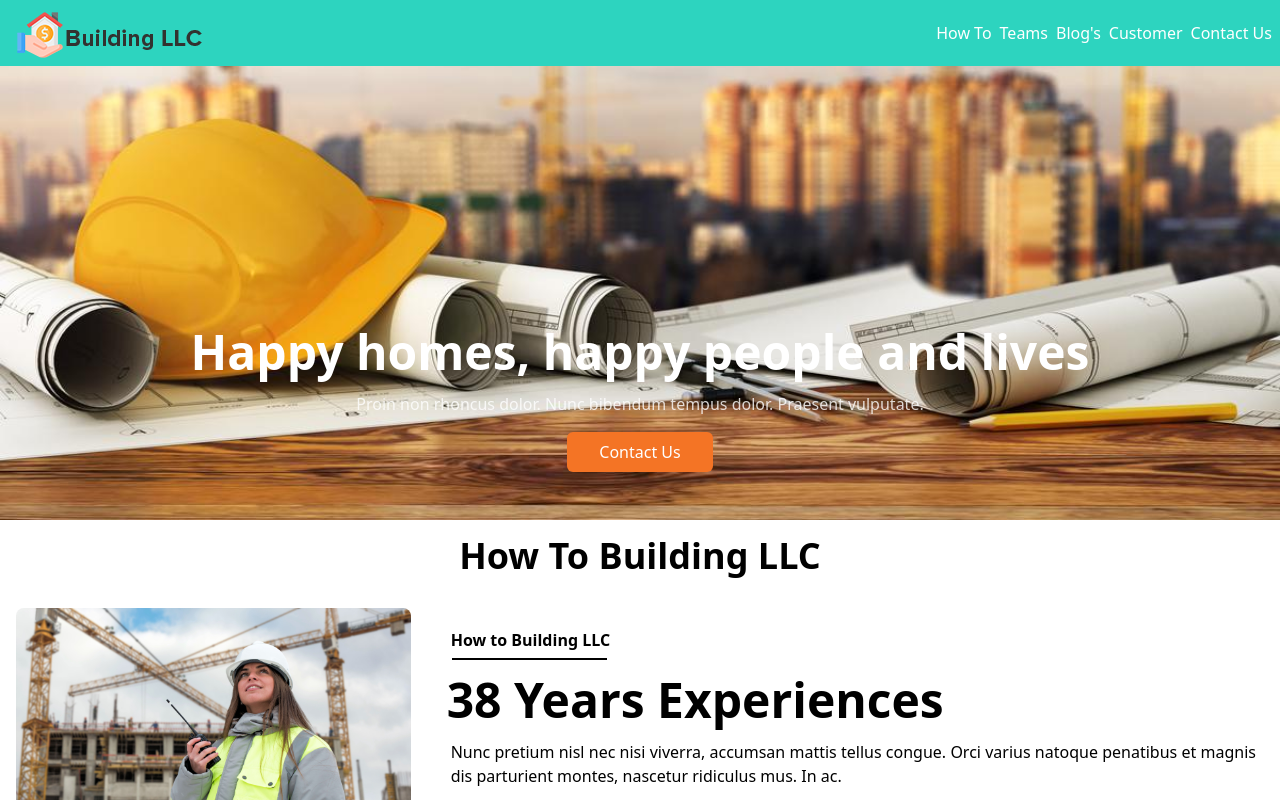
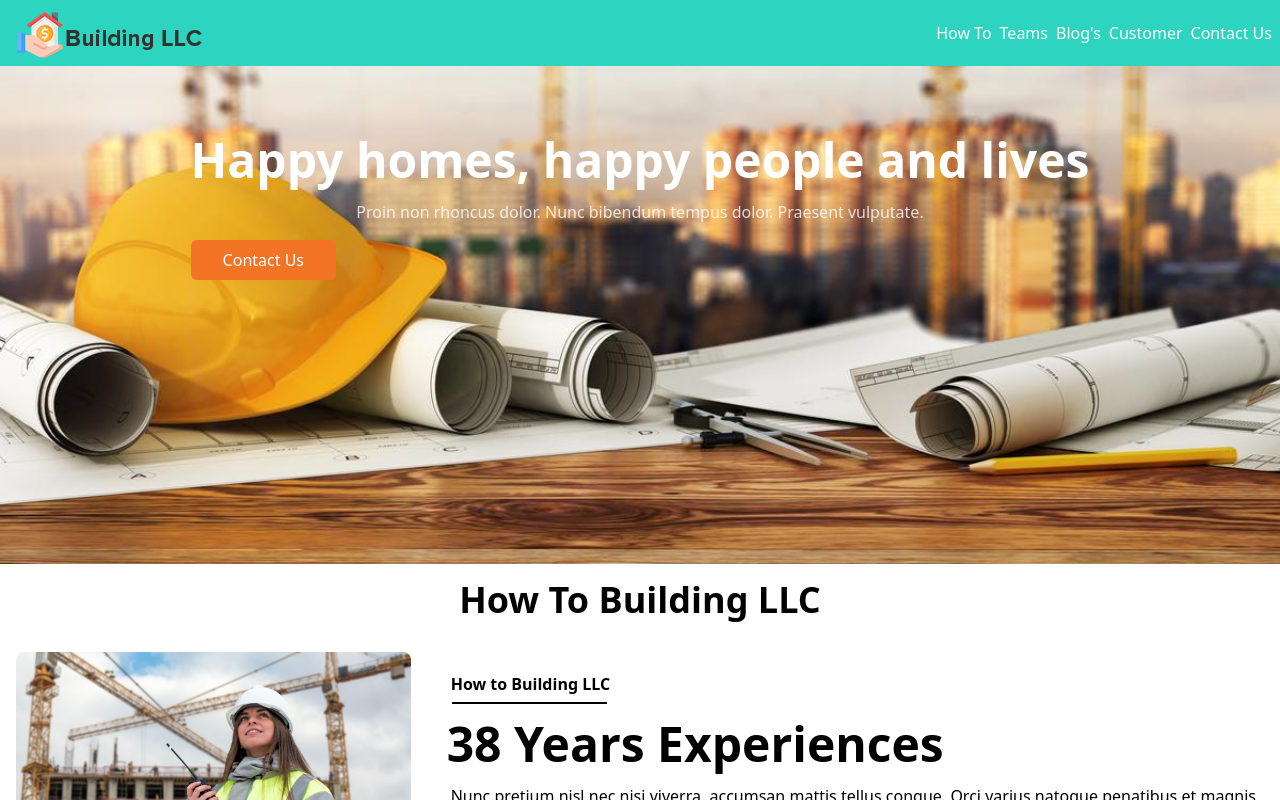
Before and after one commit to MelihKrts/React-First-Project, a React (Vite) app: page / in a window 1280 px wide. Shown: the top 800 px of the page. Built offline with nearby package versions, Linux system fonts and the light colour scheme.

Commit message:
save changes

```diff
--- a/src/components/Slide.jsx
+++ b/src/components/Slide.jsx
@@ -1,20 +1,20 @@
 export default function Slide() {
   return (
-    <section className="w-full bg-[url('../assets/images/slide-one.jpg')] h-[65vh] bg-cover bg-bottom bg-fixed">
-      <div className="container mx-auto ">
-        <div className="w-full flex justify-center items-center">
-
-          <div className="absolute lg:top-1/2 left-1/2 text-center w-full  -translate-x-1/2 -translate-y-1/2">
-            <h1 className="text-4xl lg:text-5xl font-bold text-center text-white">
+    <section className="w-full mt-16 relative">
+      <div className="w-full bg-[url('../assets/images/slide-one.jpg')] bg-cover bg-bottom bg-fixed h-[500px]">
+        <div className="container mx-auto">
+          <div className="w-full flex flex-col justify-center items-center mx-auto relative">
+            <div className="translate-y-1/2 absolute top-1/2">
+          <h1 className="text-4xl lg:text-5xl md:text-3xl font-bold text-center text-white">
               Happy homes, happy people and lives
             </h1>
-            <p className="my-4 opacity-80 text-white">
+            <p className="my-4 opacity-80 text-white md:text-sm lg:text-base text-center">
               Proin non rhoncus dolor. Nunc bibendum tempus dolor. Praesent
               vulputate.
             </p>
-
             <button className="px-8 py-2 bg-button text-white text-center rounded-md">Contact Us</button>
 
+            </div>
           </div>
         </div>
       </div>
```
